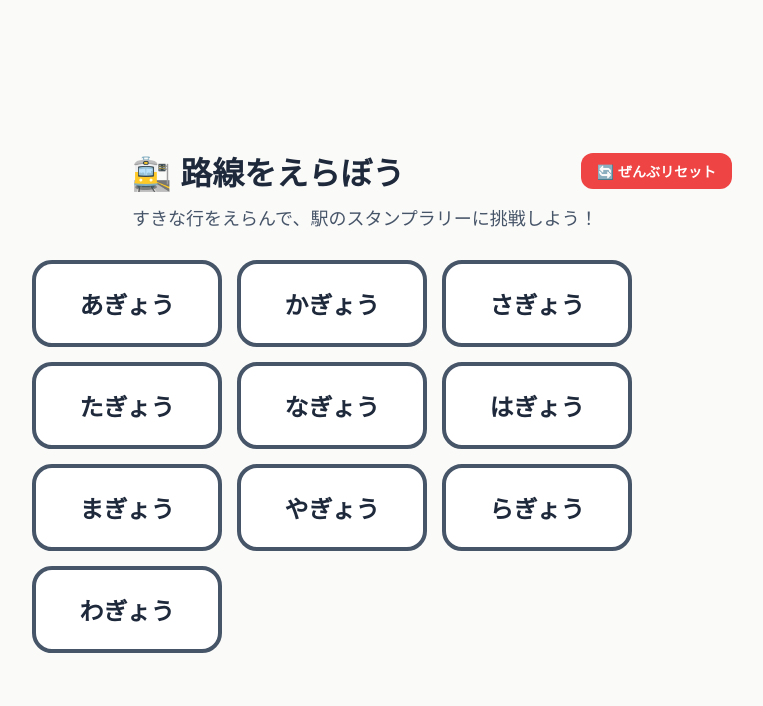
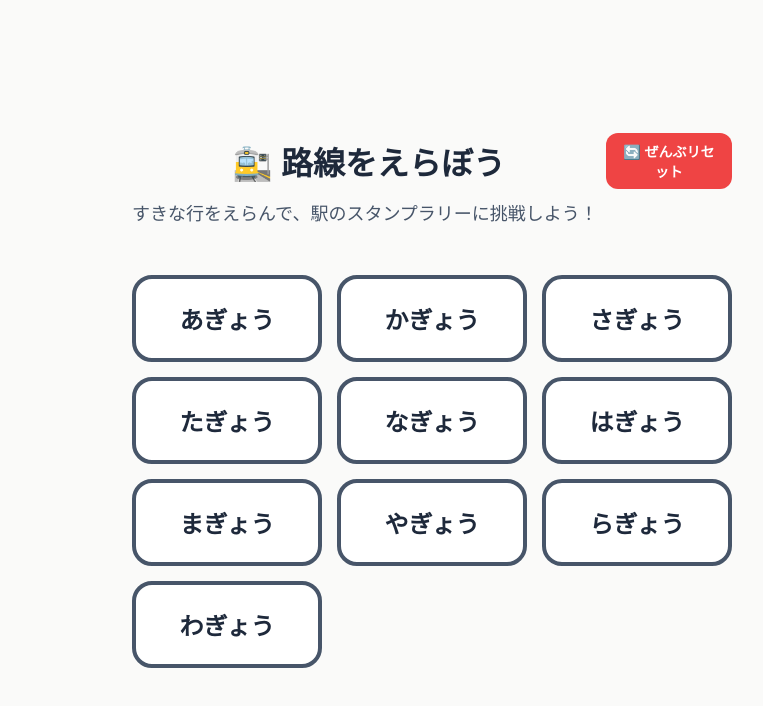
Before and after one commit to inoueakyoto-sketch/practical-brattain, a React (Create React App) app: page / in a window 1280 px wide. Shown: the top 706 px of the page, without its empty margins (208-971 px from the left). Built offline with nearby package versions, Linux system fonts and the light colour scheme.

Commit message:
Update styles.css

```diff
--- a/src/styles.css
+++ b/src/styles.css
@@ -1,21 +1,36 @@
 html, body, #root {
   width: 100%; height: 100%; margin: 0; padding: 0;
-  overflow: hidden; touch-action: none; background-color: #fafaf9;
+  background-color: #fafaf9;
   font-family: system-ui, -apple-system, sans-serif;
 }
 
+/* アプリ全体のコンテナ：縦スクロールを全体で防ぎつつ中央に寄せる */
 .app-container {
   display: flex; flex-direction: column; align-items: center; justify-content: center;
-  height: 100vh; box-sizing: border-box; padding: 15px;
+  min-height: 100vh; box-sizing: border-box; padding: 15px;
 }
 
 .main-instruction { font-size: 26px; color: #166534; margin: 0 0 5px 0; font-weight: bold; }
 .sub-instruction { font-size: 18px; color: #475569; margin: 0 0 15px 0; }
 
-/* --- 路線（行）えらび画面 --- */
+/* --- 🌟 TOP・路線（行）えらび画面（中央揃えを絶対固定） --- */
+.select-screen {
+  display: flex;
+  flex-direction: column;
+  align-items: center;
+  justify-content: center;
+  text-align: center;
+  width: 100%;
+  max-width: 800px;
+  margin: 0 auto; /* 左右の余白を自動にして中央へ */
+}
+
+.title { font-size: 32px; color: #1e293b; margin-bottom: 5px; font-weight: bold; width: 100%; text-align: center; }
+.subtitle { font-size: 18px; color: #475569; margin-bottom: 30px; width: 100%; text-align: center; }
+
 .group-grid {
   display: grid; grid-template-columns: repeat(3, 1fr); gap: 15px;
-  width: 100%; max-width: 600px; margin-top: 20px;
+  width: 100%; max-width: 600px; margin: 20px auto 0 auto;
 }
 .group-button {
   background: white; border: 4px solid #475569; border-radius: 20px;
@@ -24,13 +39,10 @@ html, body, #root {
 .group-button.all-done { border-color: #22c55e; background-color: #f0fdf4; color: #166534; }
 
 /* --- 駅ホーム 画面 --- */
-.select-screen { text-align: center; width: 100%; max-width: 800px; }
-.title { font-size: 32px; color: #1e293b; margin-bottom: 5px; font-weight: bold; }
-.subtitle { font-size: 18px; color: #475569; margin-bottom: 30px; }
-
 .train-assembly-line {
   display: flex; align-items: center; justify-content: center;
   background: #f1f5f9; border: 3px dashed #cbd5e1; padding: 20px; border-radius: 24px; margin-bottom: 35px;
+  width: 100%; max-width: 700px; box-sizing: border-box;
 }
 .locomotive { font-size: 42px; margin-right: 10px; }
 .train-car {
@@ -44,18 +56,18 @@ html, body, #root {
 .car-body { font-size: 36px; color: #cbd5e1; user-select: none; }
 .train-car.connected .car-body { color: #22c55e; }
 
-.station-list { display: flex; gap: 15px; justify-content: center; flex-wrap: wrap; }
+.station-list { display: flex; gap: 15px; justify-content: center; flex-wrap: wrap; width: 100%; }
 .station-button {
   background: white; border: 4px solid #3b82f6; border-radius: 20px;
   padding: 18px 30px; font-size: 24px; font-weight: bold; color: #3b82f6; cursor: pointer;
 }
 .station-button.done { border-color: #22c55e; color: #22c55e; background: #f0fdf4; }
 
-.reward-zone { margin-top: 35px; }
-.reward-locked { font-size: 18px; font-weight: bold; color: #64748b; background: #e2e8f0; padding: 15px 35px; border-radius: 16px; }
+.reward-zone { margin-top: 35px; width: 100%; }
+.reward-locked { font-size: 18px; font-weight: bold; color: #64748b; background: #e2e8f0; padding: 15px 35px; border-radius: 16px; display: inline-block; }
 .reward-active-btn { font-size: 24px; font-weight: bold; color: white; background: #f59e0b; border: none; padding: 18px 40px; border-radius: 20px; cursor: pointer; box-shadow: 0 8px 20px rgba(245,158,11,0.3); }
 
-/* --- なぞり書き画面（元デザインワークスペース） --- */
+/* --- なぞり書き ＆ ぬりえ 共通ベース --- */
 .train-workspace {
   display: flex; gap: 20px; align-items: flex-start; justify-content: center; margin-bottom: 15px;
 }
@@ -74,15 +86,12 @@ html, body, #root {
 .stroke-select-btn.active { color: white; border-color: #1e293b; box-shadow: 0 6px 12px rgba(0,0,0,0.1); }
 .stroke-select-btn:disabled { opacity: 0.5; cursor: not-allowed; }
 
-/* 🛠 【UI固定】元のデザインサイズを絶対維持。ぬりえ時の高さ0px崩壊をCSS側でもガードします */
+/* キャンバスを包む基本のデコレーション枠 */
 .canvas-wrapper {
   position: relative;
-  width: 500px !important;
-  height: 500px !important;
   box-shadow: 0 15px 35px rgba(0, 0, 0, 0.06);
   border-radius: 24px;
   background: white;
-  overflow: hidden;
 }
 
 .main-canvas {
@@ -101,7 +110,7 @@ html, body, #root {
 @keyframes popIn { 0% { transform: scale(0.8); opacity: 0; } 100% { transform: scale(1); opacity: 1; } }
 
 /* --- 本格ぬりえ画面 --- */
-.color-screen { text-align: center; width: 100%; max-width: 650px; }
+.color-screen { text-align: center; width: 100%; max-width: 650px; margin: 0 auto; }
 .tool-bar { display: flex; flex-direction: column; gap: 15px; margin-bottom: 15px; background: white; padding: 15px; border-radius: 20px; box-shadow: 0 4px 10px rgba(0,0,0,0.04); }
 .size-selector { display: flex; gap: 15px; justify-content: center; align-items: center; }
 .size-label { font-weight: bold; color: #475569; font-size: 18px; }
```
